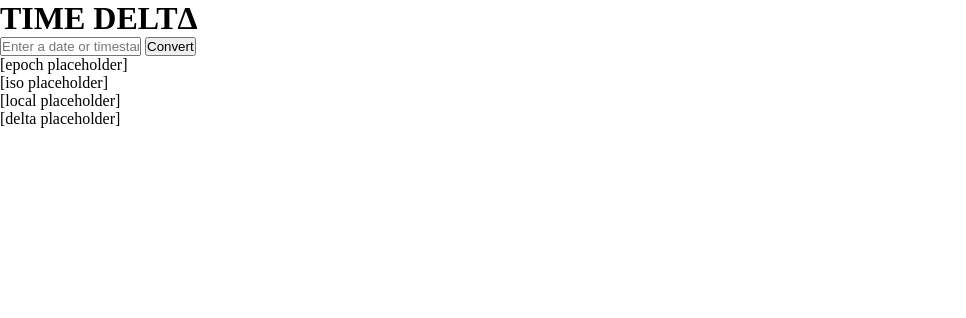
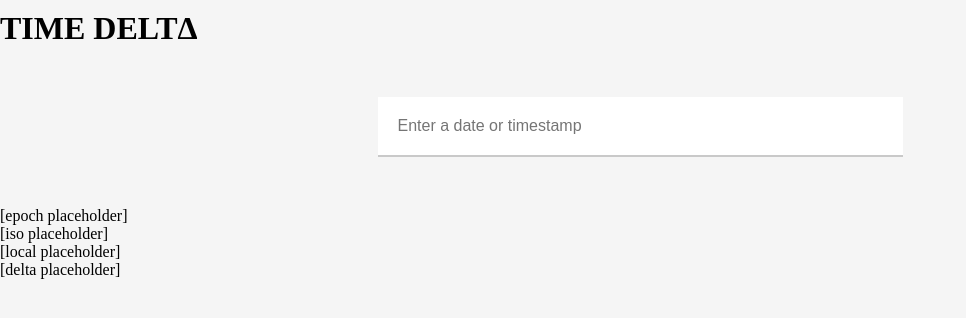
Before and after one commit to hellojacq/timedelta, a plain HTML site: page assets/index.html in a window 1280 px wide. Shown: the whole page, without its empty margins (0-966 px from the left). Drawn offline with Linux system fonts and the light colour scheme.

Commit message:
add input style

```diff
--- a/assets/css/main.css
+++ b/assets/css/main.css
@@ -1,4 +1,32 @@
 * {
 	margin: 0;
 	padding: 0;
+	background-color: whitesmoke;
 }
+
+#page {
+	width: 1280px;
+	margin: auto;
+}
+
+#search {
+	margin: 50px 0 50px 0;
+	text-align: center;
+}
+
+#logo {
+	margin: 10px 0px;
+}
+
+input[type="text"] {
+	border: none;
+	padding: 20px;
+	border-bottom: solid 2px #c9c9c9;
+	background-color: white;
+	outline: none;
+	font-size: 1em;
+}
+
+input[type="text"]:focus {
+	border-bottom: solid 2px #969696;
+}
--- a/assets/index.html
+++ b/assets/index.html
@@ -15,8 +15,7 @@
 			<header>
 			<div id="content">
 				<div id="search">
-					<input type="text" name="query" placeholder="Enter a date or timestamp" size="15" max-length="50" required="required" />
-					<input type="submit" name="convert" value="Convert" />
+					<input type="text" name="query" placeholder="Enter a date or timestamp" size="50" max-length="50" required="required" />
 				</div>
 				<div id="epoch" class="output">
 					[epoch placeholder]
```
